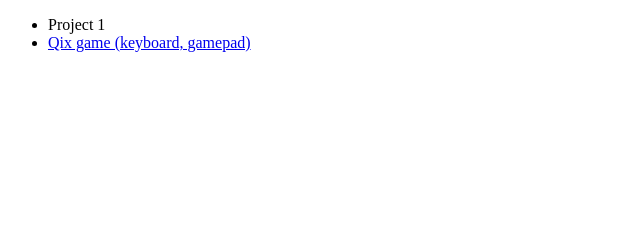
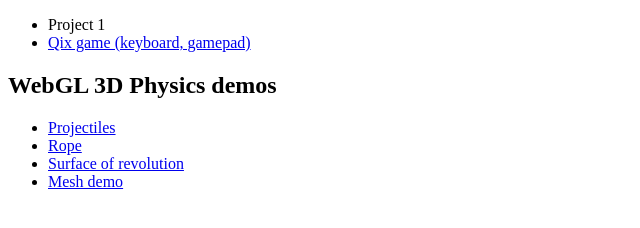
Before and after one commit to webhauser/webhauser.github.io, a plain HTML site: page index.html in a window 1280 px wide. Shown: the whole page, without its empty margins (0-640 px from the left). Drawn offline with Linux system fonts and the light colour scheme.

Commit message:
Update index.html

```diff
--- a/index.html
+++ b/index.html
@@ -9,5 +9,12 @@
   <li>Project 1</li>
   <li><a href="https://webhauser.github.io/Qix/">Qix game (keyboard, gamepad)</a></li>
 </ul>
+<h2>WebGL 3D Physics demos</h2>
+<ul>
+<li><a href="http://webhauser.com/wp-content/uploads/demo/physics/rope/projectiles.html">Projectiles</a></li>
+<li><a href="http://webhauser.com/wp-content/uploads/demo/physics/rope/rope.html">Rope</a></li>
+<li><a href="http://webhauser.com/wp-content/uploads/demo/physics/rope/gravity.html">Surface of revolution</a></li>
+<li><a href="http://webhauser.com/wp-content/uploads/demo/physics/rope/mesh.html">Mesh demo</a></li>
+</ul>
 </body>
 </html>
```
